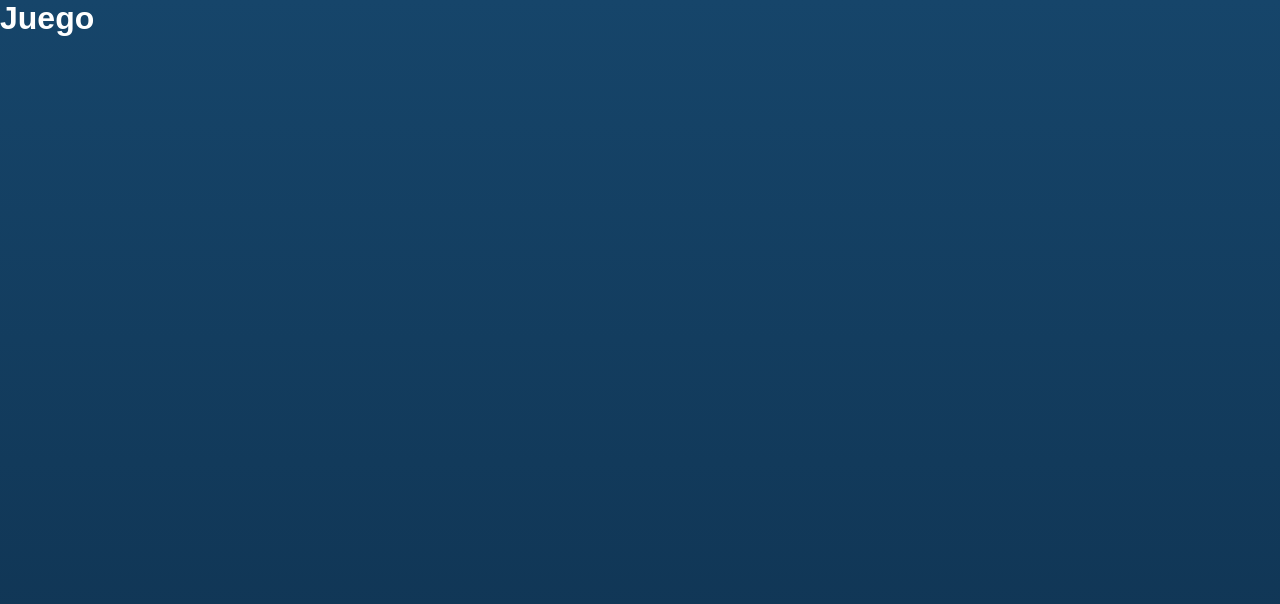
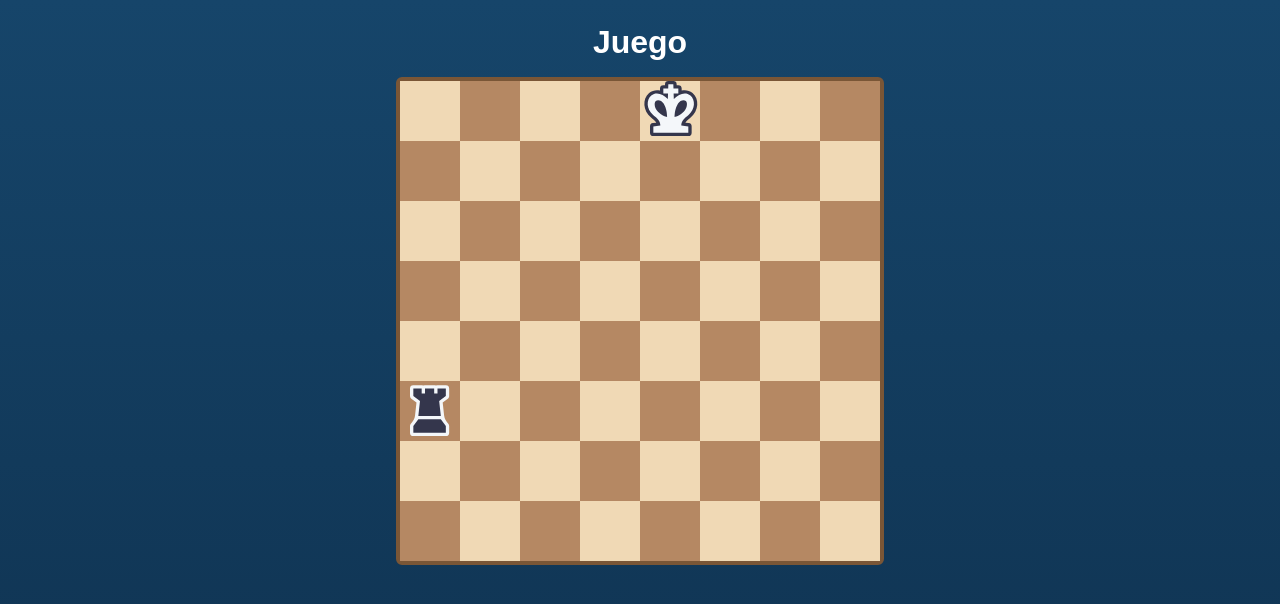
Before and after one commit to AaronWzks/cheszle-project, a React (Vite) app: page /game in a window 1280 px wide. Shown: the top 604 px of the page. Built offline with nearby package versions, Linux system fonts and the light colour scheme.

Commit message:
feat(componentes del tablero): añade Board.jsx y Squeare.jsx junto a los css Board.module.css y Squeare.module.css

```diff
--- /dev/null
+++ b/src/components/Board.jsx
@@ -0,0 +1,49 @@
+import { useGame } from '../state/GameContext';
+import Square from './Square';
+import styles from './Board.module.css';
+
+/**
+ * Dibuja el tablero del estado compartido, con y = 0 arriba.
+ * @param {object} props
+ * @param {(pos: import('../engine/mockState.js').Position) => void} props.onSquareClick
+ */
+export default function Board({ onSquareClick }) {
+  const { state } = useGame();
+
+  return (
+    <div
+      className={styles.board}
+      role="group"
+      aria-label="Tablero de ajedrez"
+      style={{
+        gridTemplateColumns:
+          `repeat(${state.board[0].length}, var(--casilla))`,
+      }}
+    >
+      {state.board.map((fila, y) =>
+        fila.map((piece, x) => {
+          const isHighlighted = state.highlights.some(
+            (pos) => pos.x === x && pos.y === y
+          );
+
+          const isSelected =
+            state.selected !== null &&
+            state.selected.x === x &&
+            state.selected.y === y;
+
+          return (
+            <Square
+              key={`${x}-${y}`}
+              x={x}
+              y={y}
+              piece={piece}
+              isHighlighted={isHighlighted}
+              isSelected={isSelected}
+              onClick={() => onSquareClick({ x, y })}
+            />
+          );
+        })
+      )}
+    </div>
+  );
+}
--- /dev/null
+++ b/src/components/Board.module.css
@@ -0,0 +1,7 @@
+.board {
+  display: grid;
+  grid-auto-rows: var(--casilla);
+  width: fit-content;
+  border: 4px solid var(--borde-tablero);
+  border-radius: 6px;
+}
--- /dev/null
+++ b/src/components/Square.jsx
@@ -0,0 +1,63 @@
+import Piece from './Piece';
+import styles from './Square.module.css';
+
+/**
+ * Dibuja una casilla y comunica su pulsación mediante onClick.
+ * @param {object} props
+ * @param {number} props.x Columna, empezando en cero.
+ * @param {number} props.y Fila, empezando en cero por arriba.
+ * @param {import('../engine/mockState.js').Piece | null} props.piece
+ * @param {boolean} [props.isHighlighted=false] Es un destino resaltado.
+ * @param {boolean} [props.isSelected=false] Es la casilla seleccionada.
+ * @param {() => void} props.onClick Función que se ejecuta al pulsar.
+ */
+export default function Square(props) {
+  const x = props.x;
+  const y = props.y;
+  const piece = props.piece;
+
+  let isHighlighted = props.isHighlighted;
+  if (isHighlighted === undefined) {
+    isHighlighted = false;
+  }
+
+  let isSelected = props.isSelected;
+  if (isSelected === undefined) {
+    isSelected = false;
+  }
+
+  const onClick = props.onClick;
+
+  let colorClass = styles.dark;
+
+  if ((x + y) % 2 === 0) {
+    colorClass = styles.light;
+  }
+
+  const classes = [styles.square, colorClass];
+
+  if (isHighlighted) {
+    classes.push(styles.highlighted);
+  }
+
+  if (isSelected) {
+    classes.push(styles.selected);
+  }
+
+  return (
+    <button
+      type="button"
+      className={classes.join(' ')}
+      aria-pressed={isSelected}
+      onClick={onClick}
+    >
+      <span className={styles.coordinates}>
+        Casilla ({x}, {y})
+      </span>
+
+      {piece !== null && (
+        <Piece type={piece.type} color={piece.color} />
+      )}
+    </button>
+  );
+}
--- /dev/null
+++ b/src/components/Square.module.css
@@ -0,0 +1,62 @@
+.square {
+  display: grid;
+  place-items: center;
+  position: relative;
+  width: var(--casilla);
+  height: var(--casilla);
+  padding: 0;
+  border: 0;
+  border-radius: 0;
+  color: var(--texto-oscuro);
+}
+
+.light {
+  background-color: var(--casilla-clara);
+}
+
+.dark {
+  background-color: var(--casilla-oscura);
+}
+
+.square img {
+  display: block;
+  width: 100%;
+  height: 100%;
+  object-fit: contain;
+  pointer-events: none;
+}
+
+.highlighted::after {
+  content: '';
+  position: absolute;
+  inset: 0;
+  width: 13px;
+  height: 13px;
+  margin: auto;
+  border: 2px solid var(--texto-claro);
+  border-radius: 50%;
+  background-color: var(--azul-mov);
+  pointer-events: none;
+}
+
+.selected {
+  box-shadow: inset 0 0 0 4px var(--texto-oscuro);
+}
+
+.square:focus-visible {
+  outline: 3px solid var(--amarillo);
+  outline-offset: -3px;
+}
+
+/* El lector de pantalla lee las coordenadas, aunque no se dibujen. */
+.coordinates {
+  position: absolute;
+  width: 1px;
+  height: 1px;
+  padding: 0;
+  margin: -1px;
+  overflow: hidden;
+  clip-path: inset(50%);
+  white-space: nowrap;
+  border: 0;
+}
--- a/src/pages/Game.jsx
+++ b/src/pages/Game.jsx
@@ -1,3 +1,15 @@
+import Board from '../components/Board';
+
 export default function Game() {
-  return <h1>Juego</h1>;
+    function handleSquareClick(pos) {
+    console.log('Casilla pulsada:', pos);
+  }
+
+  return (
+    <main className="pantalla pantalla--centrada">
+      <h1>Juego</h1>
+
+      <Board onSquareClick={handleSquareClick} />
+    </main>
+  );
 }
```
Also changed, not shown: src/docs/tablero-visual.md (added, +83 -0 lines).
